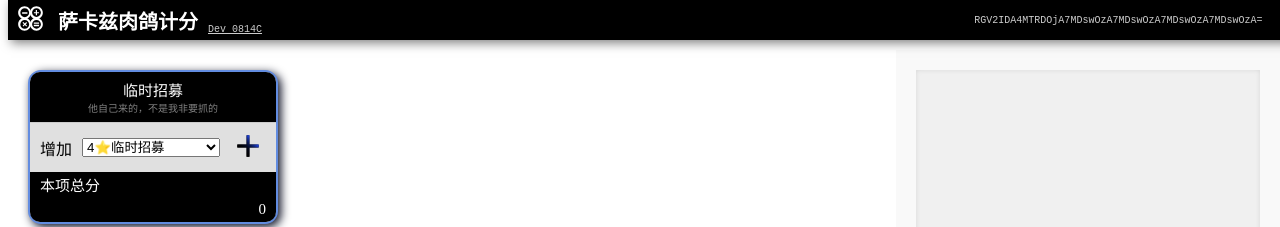
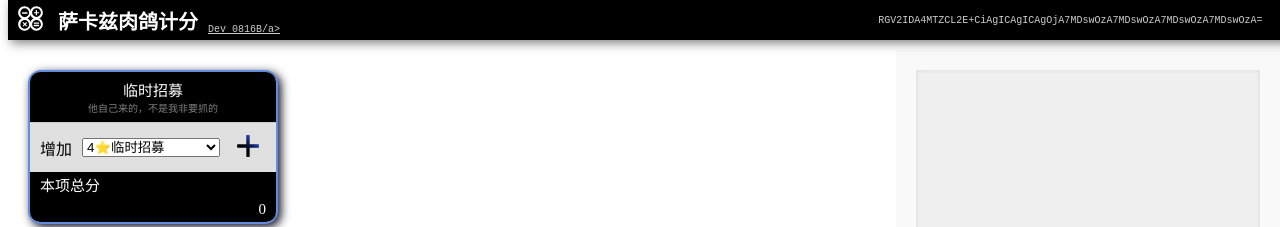
Before and after one commit to KJH-x/cal4rouge, a plain HTML site: page index.html in a window 1280 px wide. Shown: the top 227 px of the page. Drawn offline with Linux system fonts and the light colour scheme.

Commit message:
Update Version Info

```diff
--- a/index.html
+++ b/index.html
@@ -24,7 +24,7 @@
             </span>
         </div>
         <a id="statusTitle" class="statusElement">萨卡兹肉鸽计分</a>
-        <a id="versionInfo" class="statusElement">Dev 0814C</a>
+        <a id="versionInfo" class="statusElement">Dev 0816B/a>
         <a id="currentStatus" class="statusElement" onclick="copyState()">Current Status</a>
     </div>
 
```
